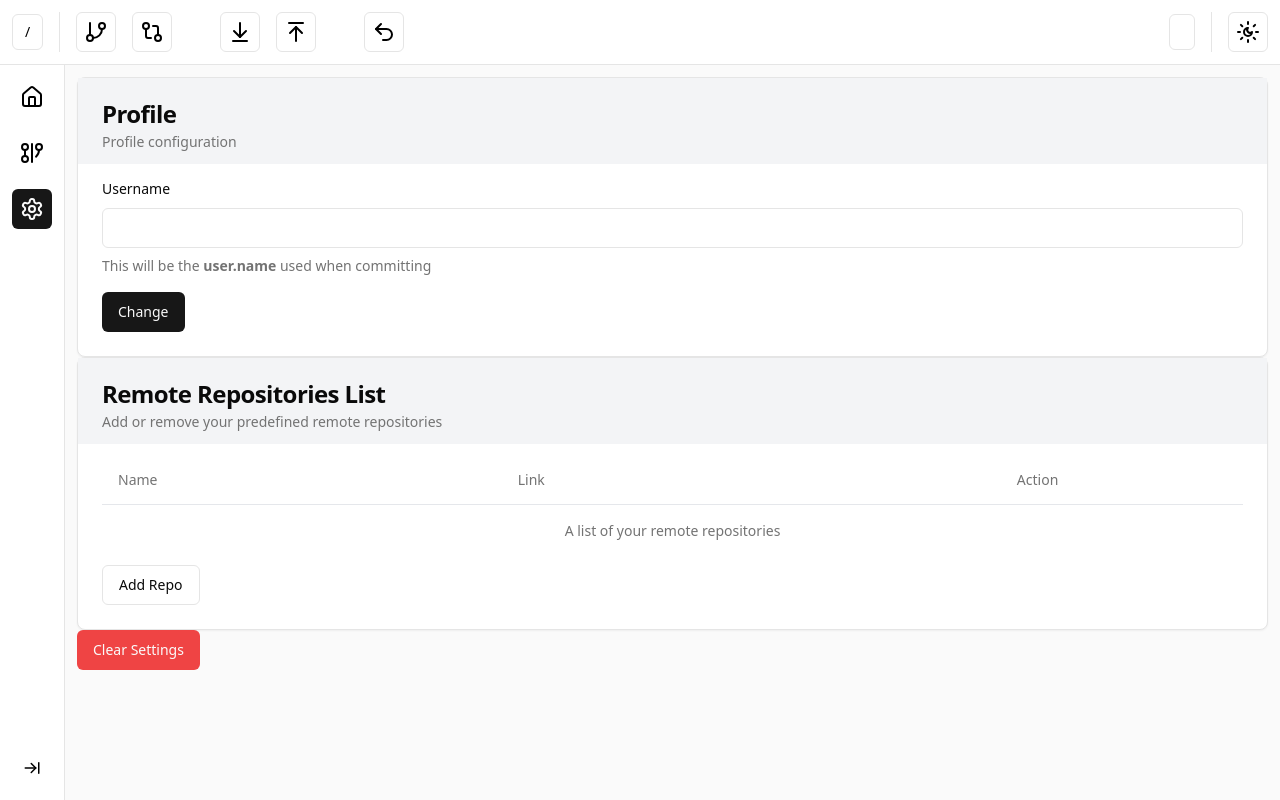
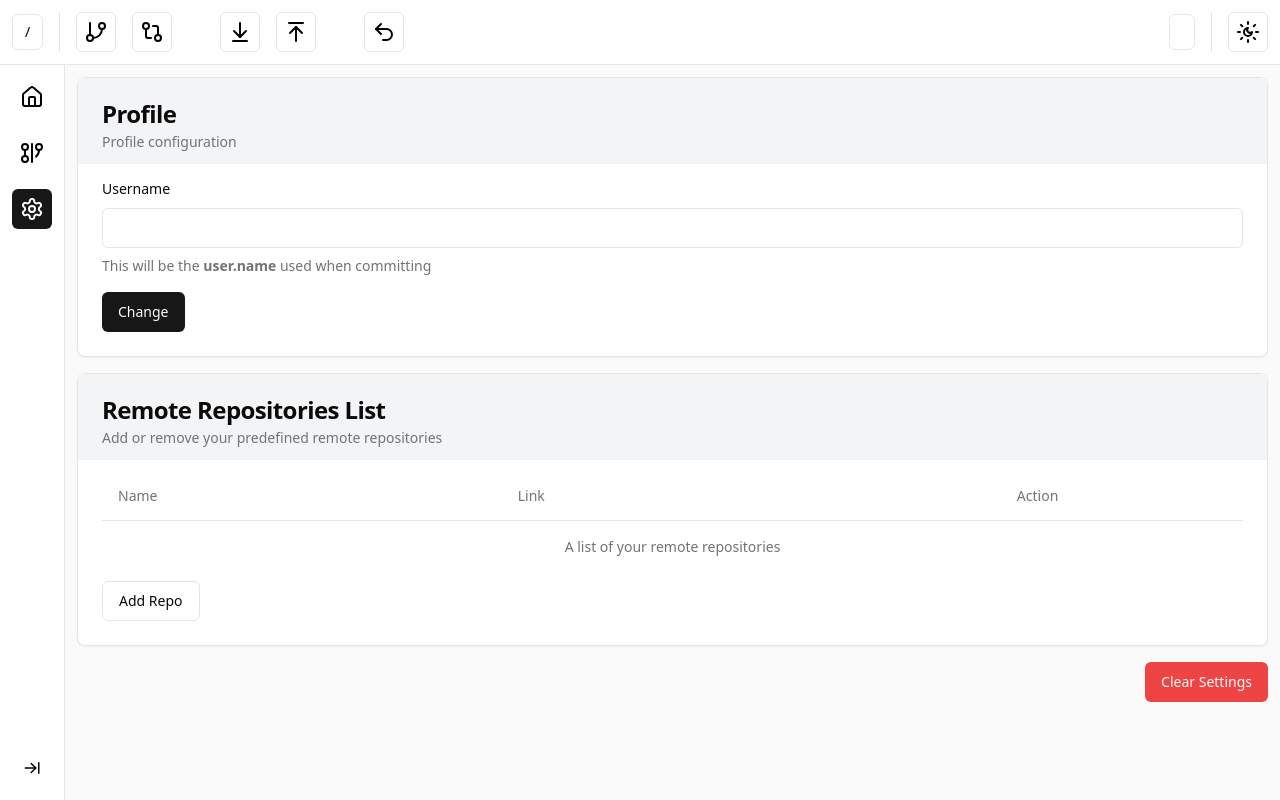
Before and after one commit to RMalik777/git-commander, a React (Vite) app: page /settings in a window 1280 px wide. Built offline with nearby package versions, Linux system fonts and the light colour scheme.

Commit message:
style: add flex for layouting

```diff
--- a/src/routes/pages/settings.jsx
+++ b/src/routes/pages/settings.jsx
@@ -62,7 +62,7 @@ export default function Settings() {
   }
   const { toast } = useToast();
   return (
-    <>
+    <div className="flex flex-col gap-4">
       <Card>
         <CardHeader className="bg-gray-100 pb-3">
           <CardTitle>Profile</CardTitle>
@@ -109,12 +109,13 @@ export default function Settings() {
       </Card>
 
       <Button
+      className="w-fit self-end"
         variant="destructive"
         onClick={() => {
           localStorage.clear();
         }}>
         Clear Settings
       </Button>
-    </>
+    </div>
   );
 }
```
